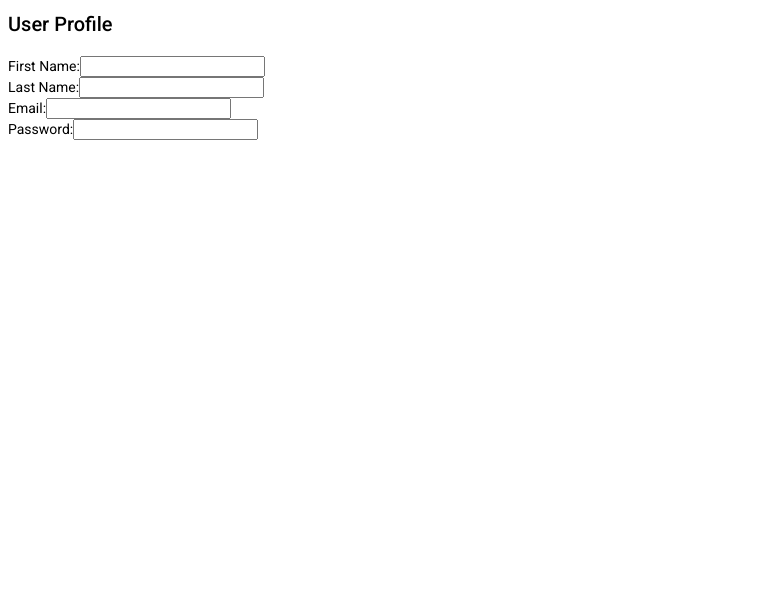
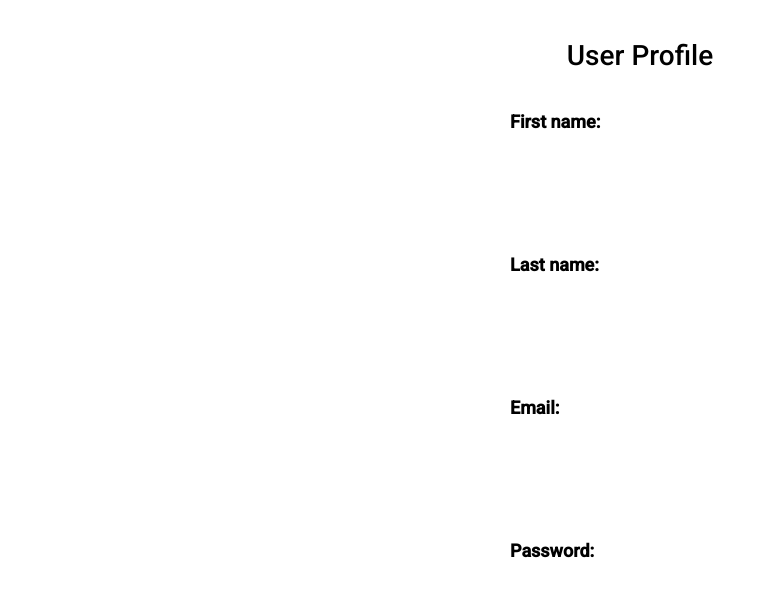
Before and after one commit to milinab/BSEP, an Angular app in the folder securityFE/: page /admin-profile in a window 1280 px wide. Shown: the top 596 px of the page, without its empty margins (0-767 px from the left). Built offline with nearby package versions, Linux system fonts and the light colour scheme; no server answers.

Commit message:
css changes

```diff
--- a/securityFE/src/app/modules/pages/admin-profile/admin-profile.component.css
+++ b/securityFE/src/app/modules/pages/admin-profile/admin-profile.component.css
@@ -1,28 +1,53 @@
-.user-profile {
-    max-width: 400px;
-    margin: 0 auto;
+/* Overall container */
+div {
+  margin: 20px auto;
   padding: 20px;
-    background-color: #f5f5f5;
-    border: 1px solid #ccc;
-    border-radius: 4px;
+  border:none;
+  border-radius: 5px;
+  width: 300px;
 }
 
-  .user-profile h2 {
+h2 {
+  font-size: 28px; /* Increase font size */
   margin-bottom: 20px;
+  text-align: center;
 }
 
-  .user-profile div {
-    margin-bottom: 10px;
+label {
+  display: block;
+  font-weight: bold;
+  font-size: 18px;
+  margin-bottom: 5px;
 }
 
-  .user-profile label {
-    font-weight: bold;
+input[type="text"],
+input[type="email"],
+input[type="password"] {
+  width: 100%;
+  padding: 10px;
+  border: none;
+  border-radius: 5px;
+  margin-bottom: 15px;
+  font-size: 20px; /* Increase font size */
 }
 
-  .user-profile span {
-    display: inline-block;
-    padding: 5px 10px;
-    background-color: #fff;
-    border: 1px solid #ccc;
-    border-radius: 4px;
+button {
+  background-color: #4caf50;
+  color: white;
+  padding: 10px 16px;
+  border: none;
+  border-radius: 5px;
+  cursor: pointer;
+  font-size: 18px; /* Increase font size */
+  font-weight: bold;
+  width: 100%;
 }
+
+button:hover {
+  background-color: #45a049;
+}
+
+button:disabled {
+  background-color: #ccc;
+  cursor: not-allowed;
+}
--- a/securityFE/src/app/modules/pages/admin-profile/admin-profile.component.html
+++ b/securityFE/src/app/modules/pages/admin-profile/admin-profile.component.html
@@ -1,11 +1,11 @@
 <div *ngIf="user">
     <h2>User Profile</h2>
     <div>
-      <label>First Name:</label>
+      <label>First name:</label>
       <input type="text" [(ngModel)]="user.firstName">
     </div>
     <div>
-      <label>Last Name:</label>
+      <label>Last name:</label>
       <input type="text" [(ngModel)]="user.lastName">
     </div>
     <div>
```
Also changed, not shown: 1 other file (tests, documents, lock files or other folders). Lines whose indentation alone changed are shown as unchanged.
